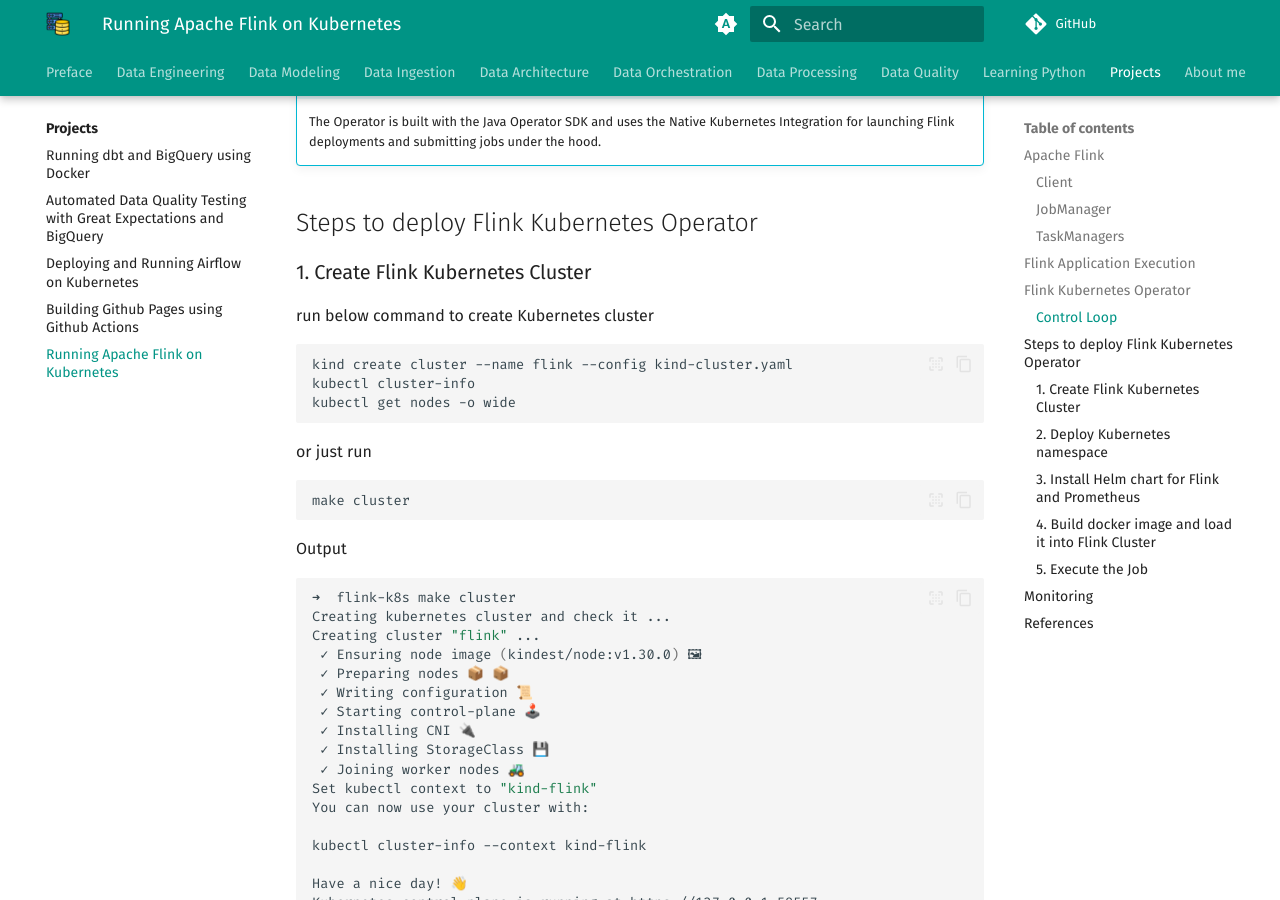
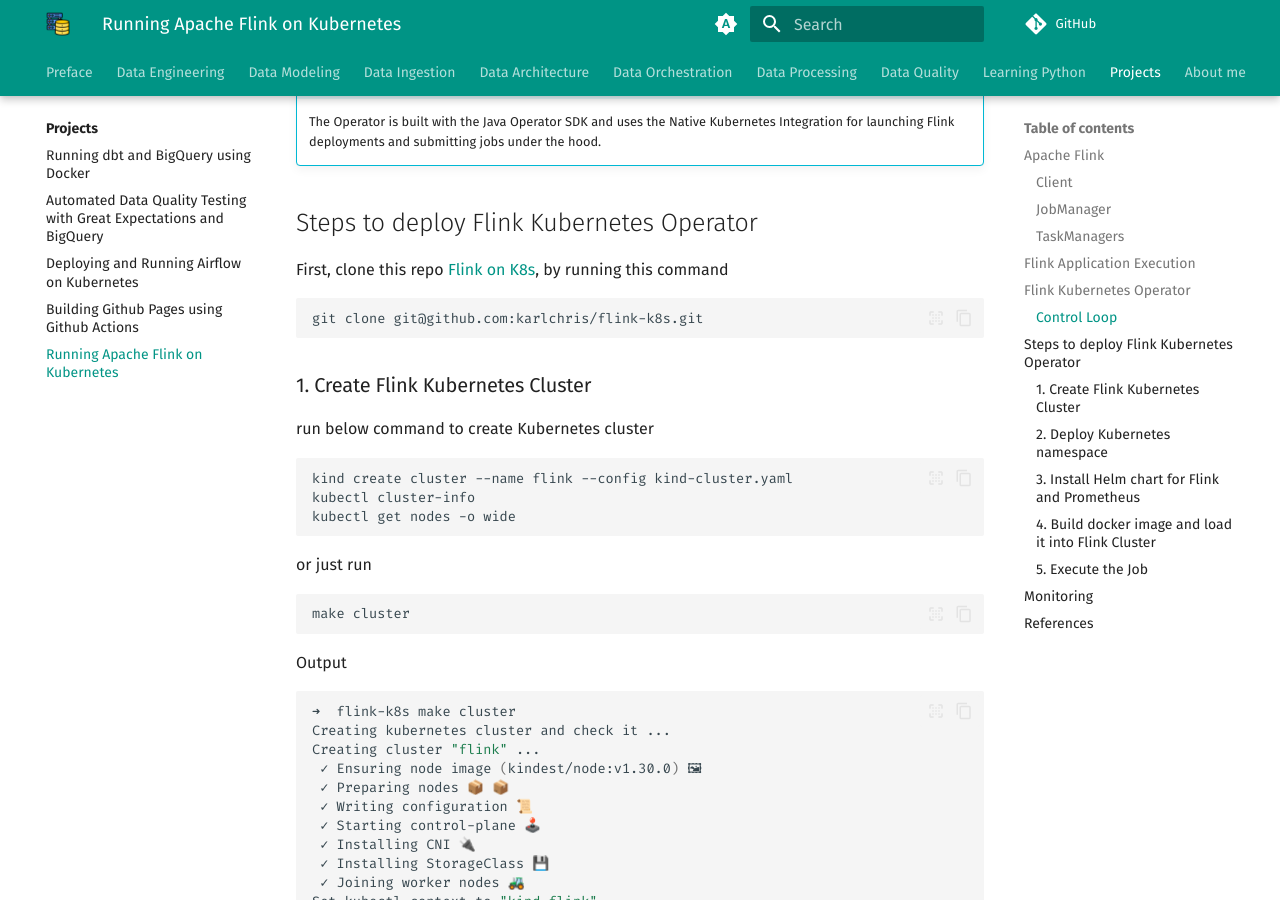
Before and after one commit to karlchris/data-engineering, an MkDocs documentation site: the page built from docs/projects/flink-k8s.md, in a window 1280 px wide and 900 px high, scrolled down 3925 px. Built offline with MkDocs 1.6.1 and Material for MkDocs 9.7.7, drawn with Linux system fonts in a browser that asks for light colours; comment, search, counter and statistics services are not loaded.

Commit message:
apache flink

````diff
--- a/docs/projects/flink-k8s.md
+++ b/docs/projects/flink-k8s.md
@@ -95,6 +95,12 @@ All lifecycle management operations are realized using this very simple principl
     The Operator is built with the Java Operator SDK and uses the Native Kubernetes Integration for launching Flink deployments and submitting jobs under the hood.
 
 ## Steps to deploy Flink Kubernetes Operator
+
+First, clone this repo [Flink on K8s](https://github.com/karlchris/flink-k8s), by running this command
+
+```bash
+git clone git@github.com:karlchris/flink-k8s.git
+```
 
 ### 1. Create Flink Kubernetes Cluster
 
````
